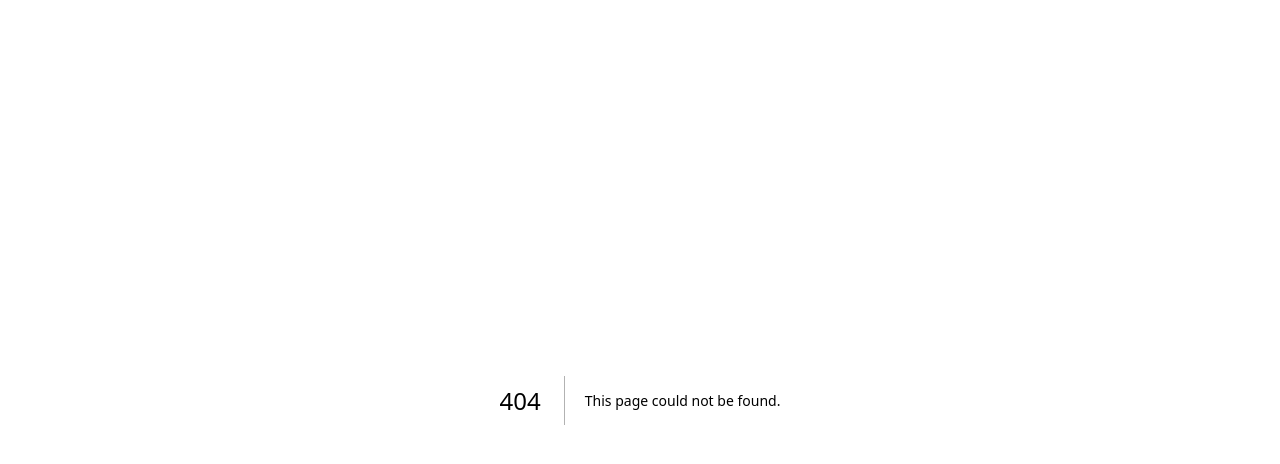
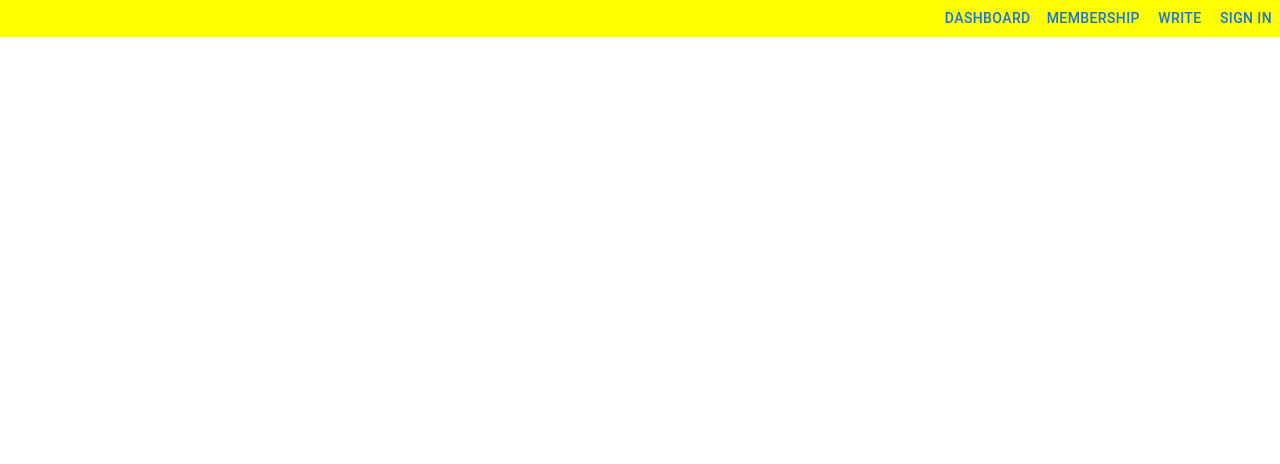
Before and after one commit to longgu02/blog-frontend, a Next.js app: page /post in a window 1280 px wide. Before the commit this address had no page. Shown: the top 464 px of the page. Built offline with nearby package versions, Linux system fonts and the light colour scheme.

Commit message:
chore: setup

```diff
--- /dev/null
+++ b/components/Button/LoginButton.tsx
@@ -0,0 +1,5 @@
+import {Button} from "@mui/material"
+
+export default function LoginButton(){
+  return <Button>Sign In</Button>
+}
--- /dev/null
+++ b/components/NavigationBar/index.tsx
@@ -0,0 +1,28 @@
+import { Box, Button } from '@mui/material'
+import LoginButton from '../Button/LoginButton'
+
+const NavigationItem = [
+  { title: 'Dashboard', path: '/dashboard' },
+  { title: 'Membership', path: '/membership' },
+  { title: 'Write', path: '/post/create' },
+]
+
+export default function NavigationBar() {
+  return (
+    <Box
+      sx={{
+        backgroundColor: '#FFFF00',
+        flexWrap: 'wrap',
+        display: 'flex',
+        justifyContent: 'end',
+      }}
+    >
+      {NavigationItem.map((item) => (
+        <Button key={item.title} sx={{ display: 'flex' }}>
+          {item.title}
+        </Button>
+      ))}
+      <LoginButton/>
+    </Box>
+  )
+}
--- a/package.json
+++ b/package.json
@@ -9,6 +9,9 @@
     "lint": "next lint"
   },
   "dependencies": {
+    "@emotion/react": "^11.10.5",
+    "@emotion/styled": "^11.10.5",
+    "@mui/material": "^5.10.14",
     "@types/node": "18.11.9",
     "@types/react": "18.0.25",
     "@types/react-dom": "18.0.9",
--- /dev/null
+++ b/pages/post.tsx
@@ -0,0 +1,8 @@
+import {Box} from "@mui/material"
+import NavigationBar from "../components/NavigationBar"
+
+export default function Post(){
+  return <Box>
+    <NavigationBar/>
+  </Box>
+}
```
Also changed, not shown: pages/test.tsx (added, +9 -0 lines), 2 other files (tests, documents, lock files or other folders).
